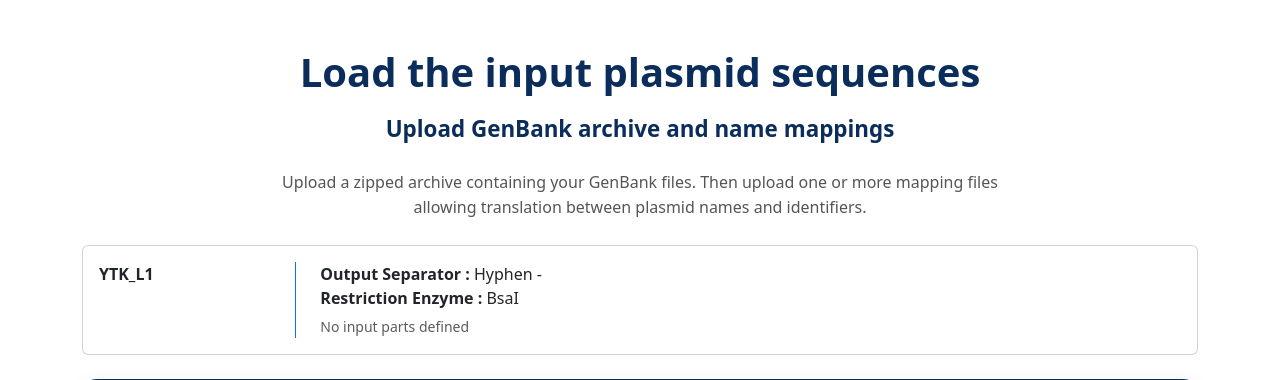
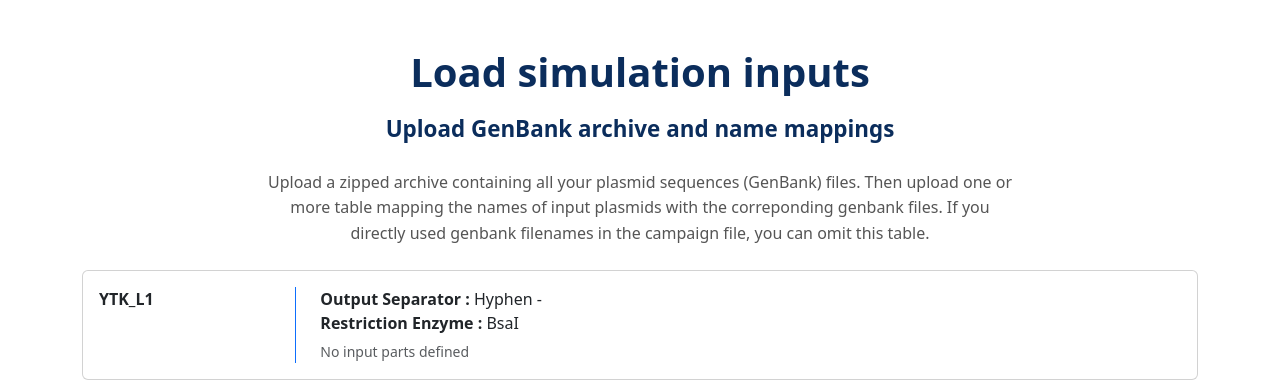
Before and after one commit to MiguelSenHer/projet-web-G4, a Django app: template config/campaigns/templates/campaigns/inputs.html in a window 1280 px wide. Shown: the part 60-440 px from the top of the page. Run offline with Django 5.2, Linux system fonts and the light colour scheme; the template is opened without the code that fills it: values that come from a table or form of the project are taken from there, others are empty; data comes from the database, SQL or seed files in the repository; both versions use the stored data as it was after the commit.

Commit message:
update inputs

```diff
--- a/config/campaigns/templates/campaigns/inputs.html
+++ b/config/campaigns/templates/campaigns/inputs.html
@@ -20,16 +20,15 @@
 
 <!-- HERO -->
 <section class="container text-center mt-5">
-  <h1 class="hero-title">Load the input plasmid sequences</h1>
+  <h1 class="hero-title">Load simulation inputs</h1>
 
   <div class="hero-subtitle">
     Upload GenBank archive and name mappings
   </div>
 
   <p class="hero-text">
-    Upload a zipped archive containing your GenBank files.
-    Then upload one or more mapping files allowing translation
-    between plasmid names and identifiers.
+    Upload a zipped archive containing all your plasmid sequences (GenBank) files.
+    Then upload one or more table mapping the names of input plasmids with the correponding genbank files. If you directly used genbank filenames in the campaign file, you can omit this table.
   </p>
 </section>
 
@@ -153,7 +152,7 @@
       </a>
 
       <!-- Continue -->
-      {% if ok_genbank and ok_mapping %}
+      {% if ok_genbank%}
         <a class="btn btn-assembly" href="/campaigns/simulator/run/">
           Continue
         </a>
```
Also changed, not shown: config/campaigns/templates/campaigns/upload_preview.html (+9 -5 lines), config/db.sqlite3.
